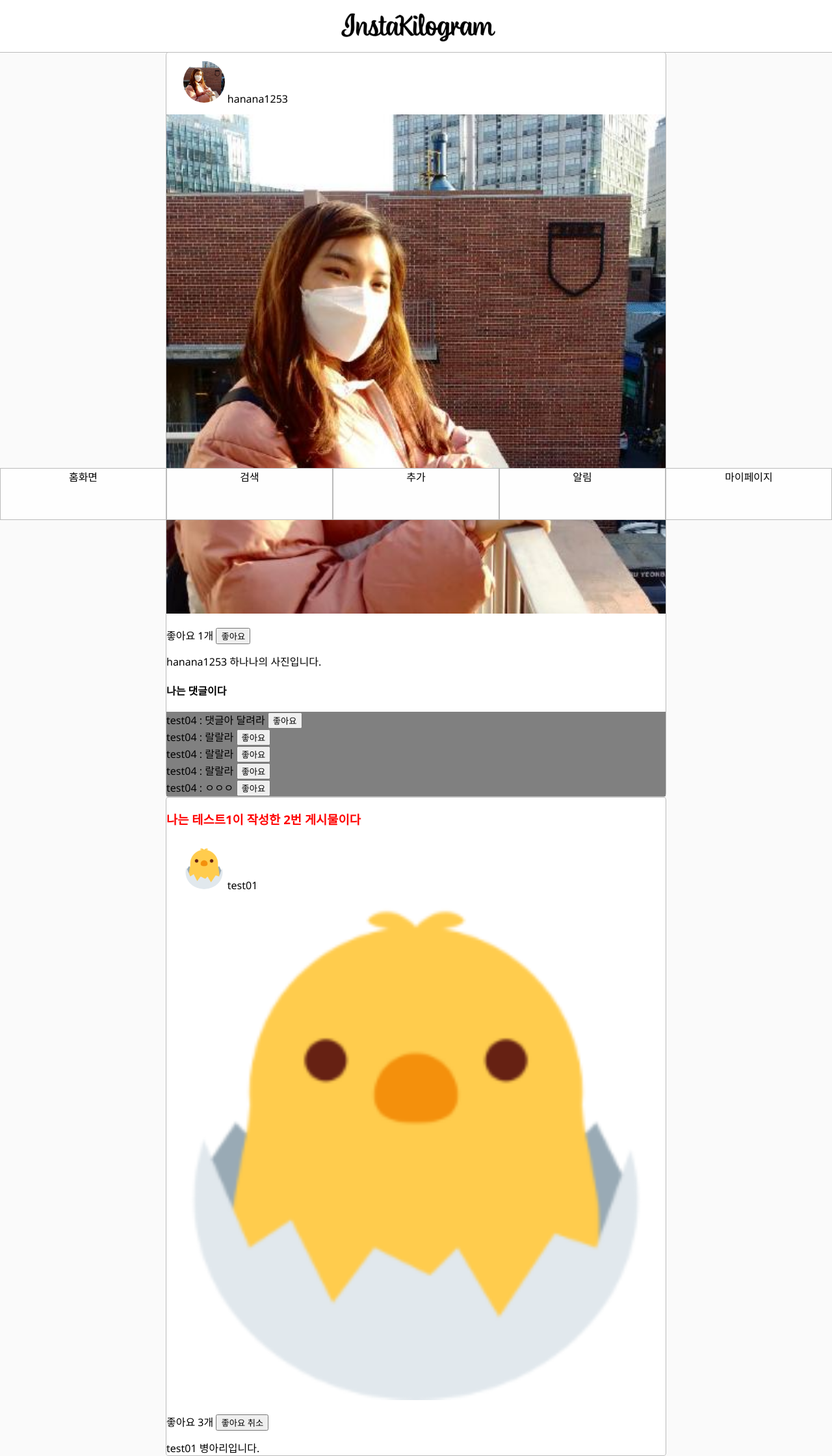
After one commit to hanana1253/instakg, a Django app: template posting/templates/prototype.html in a window 1280 px wide. The commit adds this page. Shown: the whole page at 65% size. Run offline with Django 3.2, Linux system fonts and the light colour scheme; the template is opened without the code that fills it, so the values that code supplies are empty; style sheets or scripts are compiled from the project's sources; some web fonts are replaced.

Commit message:
feat: Add some styling

```diff
--- a/authentication/templates/auth_base.html
+++ /dev/null
@@ -1,4 +0,0 @@
-{% extends 'base.html' %}
-{% load static %}
-{% block head %}
-{% endblock head %}
--- a/posting/static/css/timeline.css
+++ b/posting/static/css/timeline.css
@@ -1,17 +1,104 @@
+body {
+  margin: 0;
+}
+
+.container {
+  padding-top: 10vh;
+}
+
+.reset-list {
+  padding-left: 0;
+  list-style-type: none;
+  margin: 0;
+}
+
+a {
+  text-decoration: none;
+  color: inherit;
+  font-weight: 550;
+}
+
+.header {
+  background-color: #fff;
+  height: 10vh;
+  position: fixed;
+  width: 100vw;
+  top: 0;
+  border-bottom: 1px solid #bbb;
+}
+
+.logo {
+  position: relative;
+  max-width: 300px;
+  height: 10vh;
+  overflow: hidden;
+  margin: 0 auto;
+}
+
+.logo::after {
+  content: "";
+  position: absolute;
+  width: 100%;
+  height: 100%;
+  top: 0;
+  left: 0;
+  background: url(../logo.png) no-repeat center/contain, #fff;
+}
+
+.navbar {
+  position: fixed;
+  bottom: 0;
+  left: 0;
+  right: 0;
+  height: 10vh;
+}
+.navbar ul {
+  display: flex;
+  background-color: #fefefe;
+  height: inherit;
+}
+.navbar li {
+  text-align: center;
+  flex: 1 1 0px;
+  border: 1px solid #bbb;
+}
+
+.posting {
+  background-color: #fff;
+  min-width: 30vw;
+  max-width: 60vw;
+  margin: 0 auto;
+  border: 1px solid #bbb;
+  border-radius: 0.5%;
+}
 .posting h3 {
   color: red;
 }
 .posting .author-profile {
-  background-color: blue;
+  margin: 0 1vw;
+  padding: 1vw;
 }
 .posting .author-profile .profile-img {
   display: inline-block;
-  width: 100px;
-  height: 100px;
+  width: 5vw;
+  height: 5vw;
+  border-radius: 50%;
 }
-.posting .posting-detail .posting-img > img {
-  max-width: 80vw;
-  min-width: 300px;
+.posting .posting-detail {
+  padding: 0 auto;
+}
+.posting .posting-detail a, .posting .posting-detail img {
+  width: 100%;
+}
+.posting .posting-detail p {
+  display: inline-block;
+}
+
+.comments-list {
+  background-color: gray;
+}
+.comments-list form {
+  display: inline;
 }
 
 /*# sourceMappingURL=timeline.css.map */
--- a/posting/static/sass/timeline.scss
+++ b/posting/static/sass/timeline.scss
@@ -1,17 +1,96 @@
+body {
+  margin: 0;
+}
+.container {
+  padding-top: 10vh;
+}
+.reset-list {
+  padding-left: 0;
+  list-style-type: none;
+  margin: 0;
+}
+a {
+  text-decoration: none;
+  color: inherit;
+  font-weight: 550;
+}
+.header {
+  background-color: #fff;
+  height: 10vh;
+  position: fixed;
+  width: 100vw;
+  top: 0;
+  border-bottom: 1px solid #bbb;
+}
+.logo {
+  position: relative;
+  max-width: 300px;
+  height: 10vh;
+  overflow: hidden;
+  margin: 0 auto;
+}
+.logo::after{
+  content: "";
+  position: absolute;
+  width: 100%;
+  height: 100%;
+  top: 0;
+  left: 0;
+  background: url(../logo.png) no-repeat center/contain, #fff;
+}
+
+.navbar {
+  position: fixed;
+  bottom: 0;
+  left: 0;
+  right: 0;
+  height: 10vh;
+  & ul {
+    display: flex;
+    background-color: #fefefe;
+    height: inherit;
+  }
+  & li {
+    text-align: center;
+    flex: 1 1 0px;
+    border: 1px solid #bbb;
+  }
+}
+
 .posting {
+  background-color: #fff;
+  min-width: 30vw;
+  max-width: 60vw;
+  margin: 0 auto;
+  border: 1px solid #bbb;
+  border-radius: 0.5%;
   & h3 {
     color: red;
   }
   .author-profile {
-    background-color: blue;
+    margin: 0 1vw;
+    padding: 1vw;
     & .profile-img {
       display: inline-block;
-      width: 100px;
-      height: 100px;
+      width: 5vw;
+      height: 5vw;
+      border-radius: 50%;
     }
   }
-  & .posting-detail .posting-img > img {
-    max-width: 80vw;
-    min-width: 300px;
+  & .posting-detail {
+    padding: 0 auto;
+    & a, img {
+      width: 100%
+    }
+    & p {
+      display: inline-block;
+    }
   }
 }
+
+.comments-list {
+  background-color: gray;
+  & form {
+    display: inline;
+  }
+}
--- a/posting/templates/comment.html
+++ b/posting/templates/comment.html
@@ -1,11 +1,10 @@
 <div class="comments">
   {% if posting.comments.all %}
-  <h4>나는 댓글이다</h4>
   <ul class="comments-list reset-list">
     {% for comment in posting.comments.all %}
     <li class="comment">
       <a href="{% url 'user:detail' comment.writer.pk %}">{{ comment.writer.user.username }}</a>
-      <span>: {{ comment.content }}</span>
+      <span> {{ comment.content }}</span>
       {% if comment.like_users.all %}
       <p>{{ comment.like_users.all | length }}명이 좋아합니다.</p>
       {% endif %}
--- a/posting/templates/edit.html
+++ b/posting/templates/edit.html
@@ -8,9 +8,9 @@
 <article class="detail">
   <img src="{{ posting.photo.url }}" alt="{{ posting.author.name }}이 올린 게시물 사진" />
   <h3><a class="author-profile" href="{% url 'user:detail' posting.author.pk %}">{{ posting.author.user.username }}</a></h3>
-  <form method="POST" action="{% url 'posting:edit' posting.pk %}" enctype="multipart/form-data">
+  <form method="POST" action="{% url 'posting:edit' posting.pk %}">
     {% csrf_token %}
-    <label>내용<input type="text" name="content" value="{{ posting.content }}"" /></label>
+    <label>내용<input type="text" name="content" value="{{ posting.content }}" /></label>
     <button type="submit">등록</button>
   </form>
   </section>
--- /dev/null
+++ b/posting/templates/prototype.html
@@ -0,0 +1,232 @@
+<!DOCTYPE html>
+<html lang="en">
+<head>
+  <meta charset="UTF-8">
+  <meta http-equiv="X-UA-Compatible" content="IE=edge">
+  <meta name="viewport" content="width=device-width, initial-scale=1.0">
+  <title>Instakilogram</title>
+  <link rel="stylesheet"  type="text/css" href="/posting/static/css/style.css">
+
+<link rel="stylesheet" type="text/css" href="/posting/static/css/timeline.css">
+
+</head>
+<body>
+  <div class="container">
+    <header class="header">
+      <h1 class="logo">InstaKilogram</h1>
+    </header>
+    <main class="main">
+<nav class="navbar">
+  <ul class="reset-list">
+    <li><a href="/">홈화면</a></li>
+    <li><a href="/">검색</a></li>
+    <li><a href="/posting/new/">추가</a></li>
+    <li><a href="/">알림</a></li>
+    <li><a href="/profile/5/">마이페이지</a></li>
+  </ul>
+</nav>
+  <article class="posting">
+    <div class="author-profile">
+      <img class="profile-img" src="/media/profile_pic/hanana1253.jpeg" alt="hanana1253님의 프로필사진"/>
+      <a href="/profile/1/"><span>hanana1253</span></a>
+    </div>
+    <div class="posting-detail">
+      <a class="posting-img" href="/posting/1" title="게시물로 이동"><img src="/media/posting_pics/hanana1253.jpeg" alt="업로드된 사진" /></a>
+      <form class="like-form" method="POST" action="/posting/like/1">
+  <p>좋아요 <span class="like-count">1</span>개</p>
+
+  <button type="submit">좋아요</button>
+
+</form>
+<script type="text/javascript">
+const $like_form = document.querySelector('.like-form')
+
+const toggleLike = eventtarget => {
+  console.log('toggleLike호출도 잘된다')
+  const csrftoken = getCookie('csrftoken');
+  function getCookie(name) {
+      let cookieValue = null;
+      if (document.cookie && document.cookie !== '') {
+          const cookies = document.cookie.split(';');
+          for (let i = 0; i < cookies.length; i++) {
+              const cookie = cookies[i].trim();
+              // Does this cookie string begin with the name we want?
+              if (cookie.substring(0, name.length + 1) === (name + '=')) {
+                  cookieValue = decodeURIComponent(cookie.substring(name.length + 1));
+                  break;
+              }
+          }
+      }
+      return cookieValue;
+  }
+  fetch("/posting/like/1", {
+    method: "POST",
+    headers: {
+        "X-CSRFToken": csrftoken,
+    },
+    body: JSON.stringify({
+        'msg': "Here's my posted data!"
+    })
+  }).then(res=>{
+    return res.json();
+  }).then(data => {
+    console.log(data);
+    eventtarget.querySelector('button').textContent = data['button_msg'];
+    eventtarget.querySelector('.like-count').textContent = data['count'];
+  }).catch(() => {
+    console.error("Errororroroor", error);
+  })
+}
+
+$like_form.onsubmit = e => {
+  e.preventDefault()
+  console.log('onsubmit까진 잘된다')
+  toggleLike(e.target)
+}
+</script>
+      <a class="author-username" href="/profile/1/">hanana1253</a> 하나나의 사진입니다.
+      <div class="comments">
+
+  <h4>나는 댓글이다</h4>
+  <ul class="comments-list reset-list">
+
+    <li class="comment">
+      <a href="/profile/5/">test04</a>
+      <span>: 댓글아 달려라</span>
+
+      <form method="POST" action="/posting/commentlike/2">
+        <input type="hidden" name="csrfmiddlewaretoken" value="l8mkR6haXlmwAq6sddJ39tIgAlzPC7mCmuqb9k4dFLJozjJwLVsPdHta7nvEK0nb">
+
+        <button type="submit" name="like" value="like">좋아요</button>
+
+      </form>
+    </li>
+
+    <li class="comment">
+      <a href="/profile/5/">test04</a>
+      <span>: 랄랄라</span>
+
+      <form method="POST" action="/posting/commentlike/4">
+        <input type="hidden" name="csrfmiddlewaretoken" value="l8mkR6haXlmwAq6sddJ39tIgAlzPC7mCmuqb9k4dFLJozjJwLVsPdHta7nvEK0nb">
+
+        <button type="submit" name="like" value="like">좋아요</button>
+
+      </form>
+    </li>
+
+    <li class="comment">
+      <a href="/profile/5/">test04</a>
+      <span>: 랄랄라</span>
+
+      <form method="POST" action="/posting/commentlike/5">
+        <input type="hidden" name="csrfmiddlewaretoken" value="l8mkR6haXlmwAq6sddJ39tIgAlzPC7mCmuqb9k4dFLJozjJwLVsPdHta7nvEK0nb">
+
+        <button type="submit" name="like" value="like">좋아요</button>
+
+      </form>
+    </li>
+
+    <li class="comment">
+      <a href="/profile/5/">test04</a>
+      <span>: 랄랄라</span>
+
+      <form method="POST" action="/posting/commentlike/6">
+        <input type="hidden" name="csrfmiddlewaretoken" value="l8mkR6haXlmwAq6sddJ39tIgAlzPC7mCmuqb9k4dFLJozjJwLVsPdHta7nvEK0nb">
+
+        <button type="submit" name="like" value="like">좋아요</button>
+
+      </form>
+    </li>
+
+    <li class="comment">
+      <a href="/profile/5/">test04</a>
+      <span>: ㅇㅇㅇ</span>
+
+      <form method="POST" action="/posting/commentlike/18">
+        <input type="hidden" name="csrfmiddlewaretoken" value="l8mkR6haXlmwAq6sddJ39tIgAlzPC7mCmuqb9k4dFLJozjJwLVsPdHta7nvEK0nb">
+
+        <button type="submit" name="like" value="like">좋아요</button>
+
+      </form>
+    </li>
+
+  </ul>
+
+</div>
+    </div>
+  </article>
+
+  <article class="posting">
+    <h3>나는 테스트1이 작성한 2번 게시물이다</h3>
+    <div class="author-profile">
+      <img class="profile-img" src="/media/profile_pic/chick.png" alt="test01님의 프로필사진"/>
+      <a href="/profile/2/"><span>test01</span></a>
+    </div>
+    <div class="posting-detail">
+      <a class="posting-img" href="/posting/2" title="게시물로 이동"><img src="/media/posting_pics/chick.png" alt="업로드된 사진" /></a>
+      <form class="like-form" method="POST" action="/posting/like/2">
+  <p>좋아요 <span class="like-count">3</span>개</p>
+
+  <button type="submit">좋아요 취소</button>
+
+</form>
+<script type="text/javascript">
+const $like_form = document.querySelector('.like-form')
+
+const toggleLike = eventtarget => {
+  console.log('toggleLike호출도 잘된다')
+  const csrftoken = getCookie('csrftoken');
+  function getCookie(name) {
+      let cookieValue = null;
+      if (document.cookie && document.cookie !== '') {
+          const cookies = document.cookie.split(';');
+          for (let i = 0; i < cookies.length; i++) {
+              const cookie = cookies[i].trim();
+              // Does this cookie string begin with the name we want?
+              if (cookie.substring(0, name.length + 1) === (name + '=')) {
+                  cookieValue = decodeURIComponent(cookie.substring(name.length + 1));
+                  break;
+              }
+          }
+      }
+      return cookieValue;
+  }
+  fetch("/posting/like/2", {
+    method: "POST",
+    headers: {
+        "X-CSRFToken": csrftoken,
+    },
+    body: JSON.stringify({
+        'msg': "Here's my posted data!"
+    })
+  }).then(res=>{
+    return res.json();
+  }).then(data => {
+    console.log(data);
+    eventtarget.querySelector('button').textContent = data['button_msg'];
+    eventtarget.querySelector('.like-count').textContent = data['count'];
+  }).catch(() => {
+    console.error("Errororroroor", error);
+  })
+}
+
+$like_form.onsubmit = e => {
+  e.preventDefault()
+  console.log('onsubmit까진 잘된다')
+  toggleLike(e.target)
+}
+</script>
+      <a class="author-username" href="/profile/2/">test01</a> 병아리입니다.
+      <div class="comments">
+
+</div>
+    </div>
+  </article>
+
+
+
+
+    </main>
+  </div>
+</body>
+</html>
```
Also changed, not shown: posting/templates/index.html (+4 -5 lines), posting/static/logo.png (added), 1 other file.
